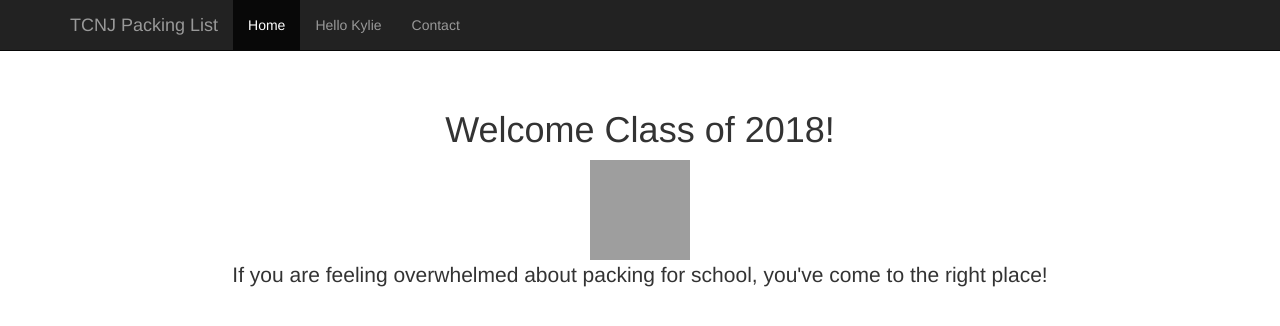
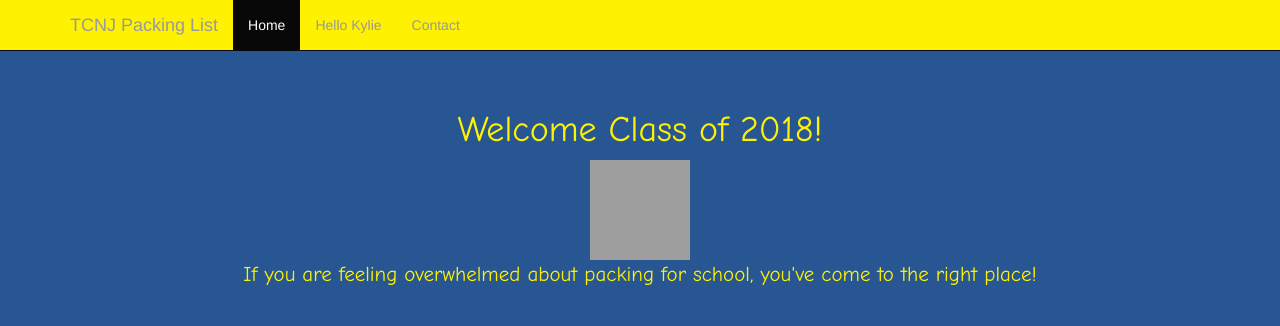
Before and after one commit to bgottlob/CollegeTutorialSite, a plain HTML site: page index.html in a window 1280 px wide. Drawn offline with nearby package versions, Linux system fonts and the light colour scheme; grey boxes are pictures that could not be loaded; files whose address does not match are found by name.

Commit message:
Rearranged files into css folder and bootstrap folder. css/customstyle.css is for implementing custom styling on top of bootstrap's CSS classes

```diff
--- /dev/null
+++ b/css/customstyle.css
@@ -0,0 +1,21 @@
+body{
+	/* The blue background */
+	background-color: rgb(39,86,146);
+}
+
+h1{
+	text-align: center;
+	font-family: Comic Sans MS;
+	color: rgb(255,242,0);
+}
+
+p{
+	text-align: center;
+	font-family: Comic Sans MS;
+	color: rgb(255,242,0);
+}
+
+/* Overrides the styling of the default bootstrap navbar class */
+.navbar{
+    background-color: rgb(255,242,0);
+}
--- a/index.html
+++ b/index.html
@@ -7,8 +7,11 @@
 
     <title>TCNJ Packing List</title>
 
-    <link href="css/bootstrap.min.css" rel="stylesheet">
-    <link href="starter-template.css" rel="stylesheet">
+    <link href="bootstrap/css/bootstrap.min.css" rel="stylesheet">
+    <link href="css/starter-template.css" rel="stylesheet">
+
+    <!-- A custom CSS file that can be used to override the default boostrap styling -->
+    <link href="css/customstyle.css" rel="stylesheet">
 
   </head>
   <body>
--- a/stylesheet.css
+++ /dev/null
@@ -1,15 +0,0 @@
-body{
-	background-color: rgb(0,0,96);
-}
-
-h1{
-	text-align: center;
-	font-family: Comic Sans MS;
-	color: yellow;
-}
-
-p{
-	text-align: center;
-	font-family: Comic Sans MS;
-	color:yellow;
-}
```
Also changed, not shown: bootstrap/css/bootstrap-theme.css (renamed from css/bootstrap-theme.css), bootstrap/css/bootstrap-theme.min.css (renamed from css/bootstrap-theme.min.css), bootstrap/css/bootstrap.css (renamed from css/bootstrap.css), bootstrap/css/bootstrap.min.css (renamed from css/bootstrap.min.css), bootstrap/fonts/glyphicons-halflings-regular.ttf (renamed from fonts/glyphicons-halflings-regular.ttf), bootstrap/fonts/glyphicons-halflings-regular.woff (renamed from fonts/glyphicons-halflings-regular.woff), bootstrap/js/bootstrap.js (renamed from js/bootstrap.js), bootstrap/js/bootstrap.min.js (renamed from js/bootstrap.min.js), css/starter-template.css (renamed from starter-template.css), 8 other files.
